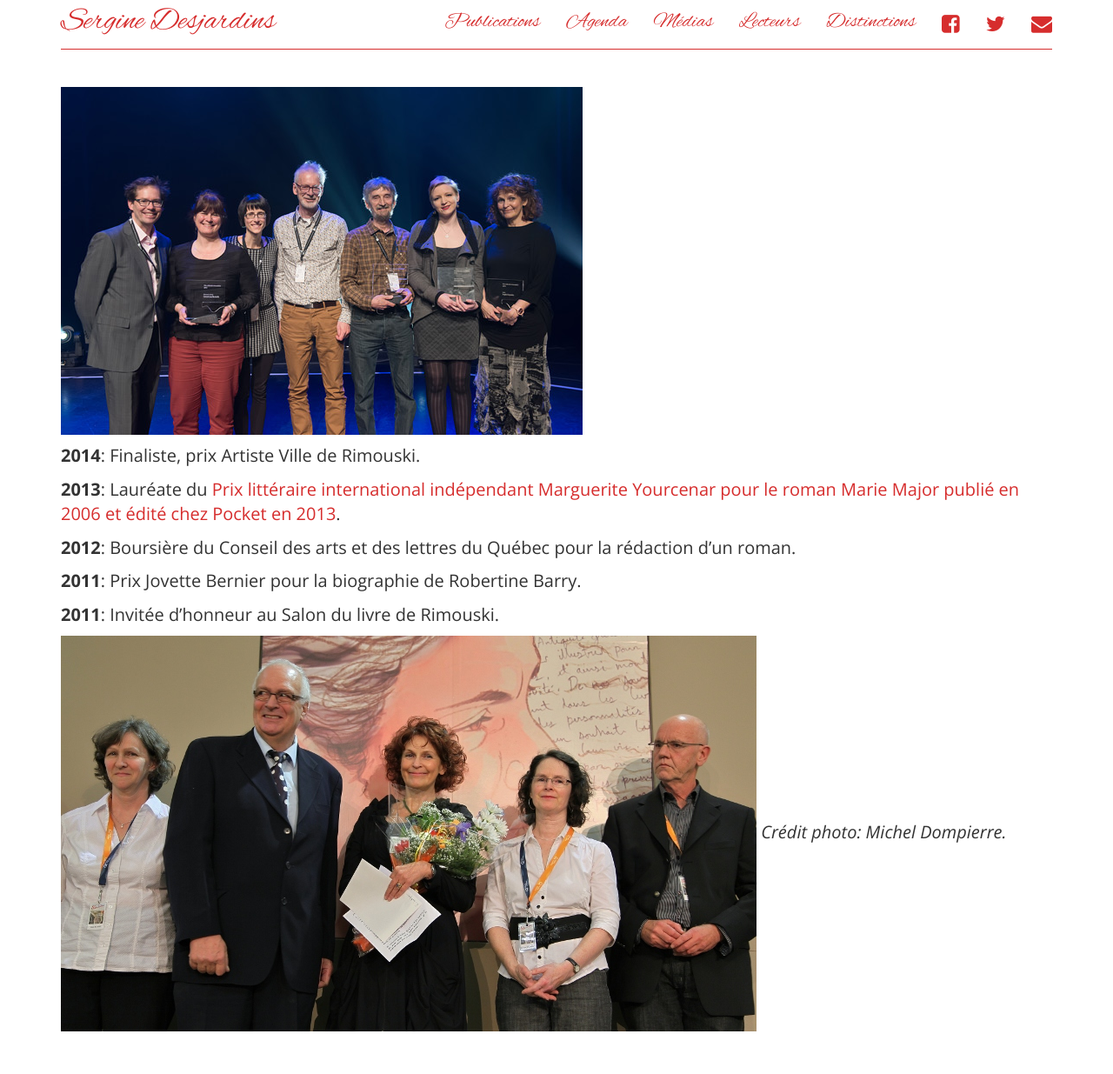
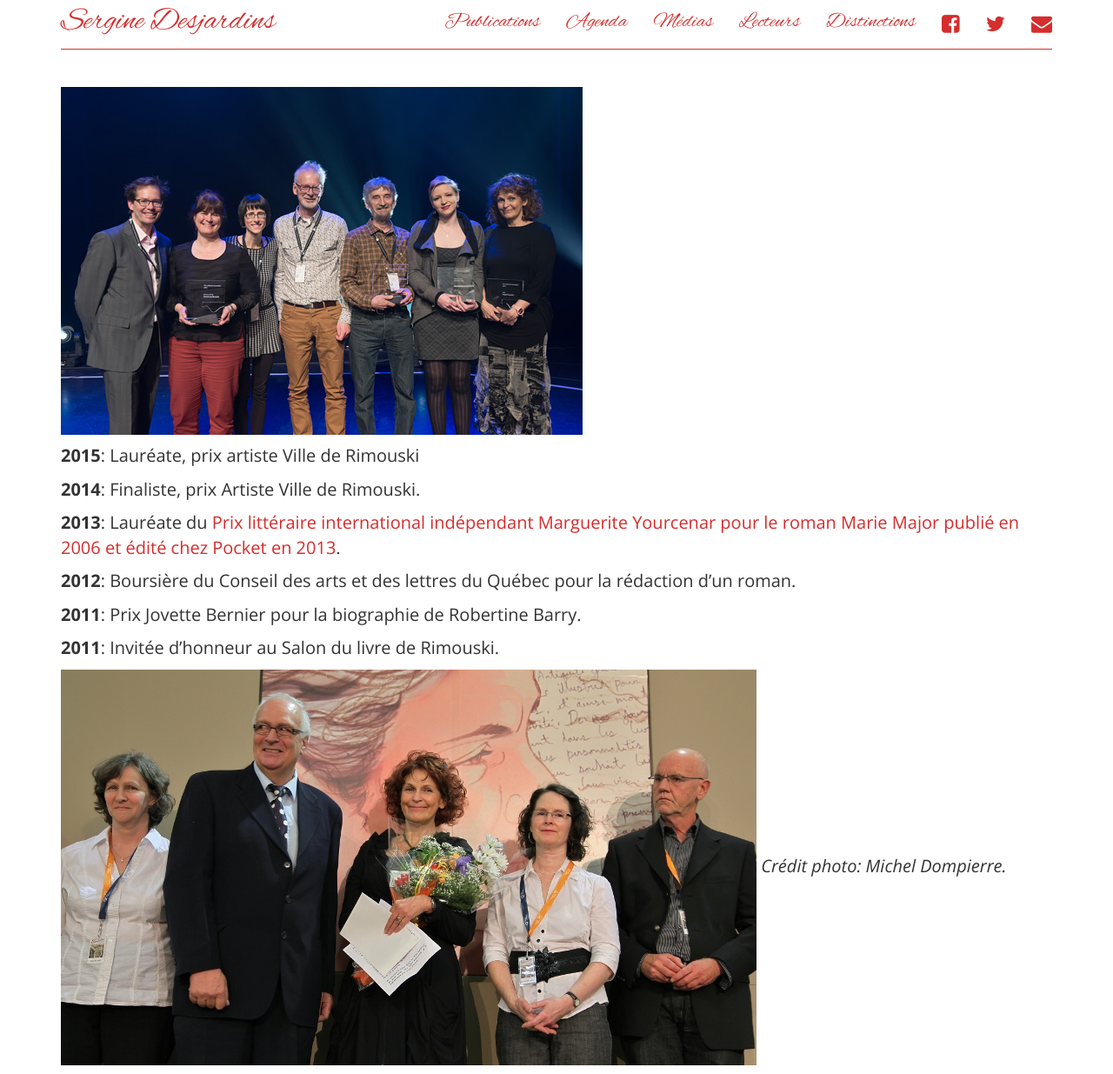
Before and after one commit to serginedesjardins/serginedesjardins.github.io, a Jekyll site: the page built from dis.md, in a window 1280 px wide and 1235 px high. Shown: the whole window at 87% size. Built offline with Jekyll 4.4.1, drawn with Linux system fonts in a browser that asks for light colours; nearby versions of some CDN libraries.

Commit message:
J'ai ajouté :2015 :  lauréate prix artiste

```diff
--- a/dis.md
+++ b/dis.md
@@ -5,6 +5,8 @@ permalink: /dis/
 ---
 
 <img src='../images/prixartiste.jpg' alt='photo'>
+
+**2015**: Lauréate, prix artiste Ville de Rimouski
 
 **2014**: Finaliste, prix Artiste Ville de Rimouski.
 
```
